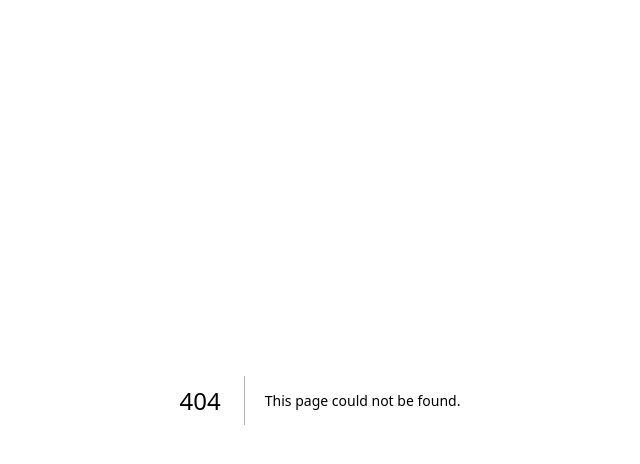
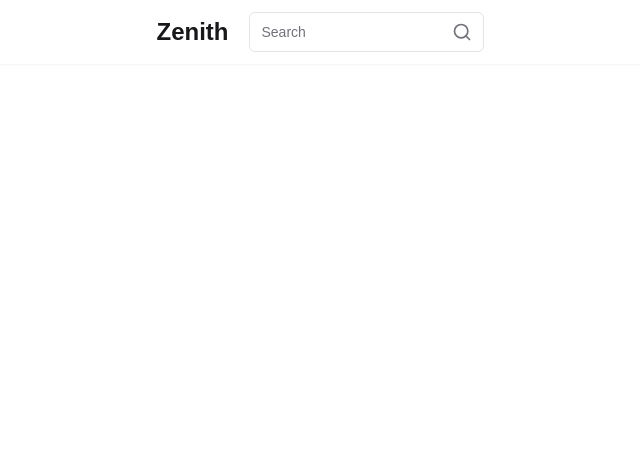
Before and after one commit to mgalihpp/zenith, a Next.js app: page / in a window 1280 px wide. Before the commit this address had no page. Shown: the top 464 px of the page, without its empty margins (320-960 px from the left). Built offline with nearby package versions, Linux system fonts and the light colour scheme.

Commit message:
Add HomePage and Navbar components

```diff
--- /dev/null
+++ b/app/(platform)/layout.tsx
@@ -0,0 +1,22 @@
+import Navbar from '@/components/Navbar';
+import MenuBar from '@/components/Navbar/MenuBar';
+import SessionProvider from '@/components/SessionProvider';
+
+export default function HomeLayout({
+  children,
+}: {
+  children: React.ReactNode;
+}) {
+  return (
+    <SessionProvider>
+      <main className="min-h-screen flex flex-col">
+        <Navbar />
+        <div className="mx-auto flex w-full max-w-7xl grow gap-5 p-5">
+          <MenuBar className="sticky top-[5.25rem] hidden h-fit flex-none space-y-3 rounded-2xl bg-card px-3 py-5 shadow-sm sm:block lg:px-5 xl:w-80" />
+          {children}
+        </div>
+        <MenuBar className="sticky bottom-0 flex w-full justify-center gap-5 border-t bg-card p-3 sm:hidden" />
+      </main>
+    </SessionProvider>
+  );
+}
--- /dev/null
+++ b/app/(platform)/page.tsx
@@ -0,0 +1,3 @@
+export default function HomePage() {
+  return <div></div>;
+}
--- /dev/null
+++ b/components/Navbar/MenuBar.tsx
@@ -0,0 +1,46 @@
+'use client';
+
+import { useSession } from '@/components/SessionProvider';
+import { Button } from '../ui/button';
+import Link from 'next/link';
+import { Bookmark, Home } from 'lucide-react';
+
+type MenuBarProps = {
+  className?: string;
+};
+
+export default function MenuBar({ className }: MenuBarProps) {
+  const user = useSession();
+
+  if (!user) return null;
+
+  // TODO: NOTIFICATION
+
+  // TODO: NOTIFICATION
+
+  return (
+    <div className={className}>
+      <Button
+        variant="ghost"
+        className="flex items-center justify-start gap-3"
+        title="Home"
+        asChild
+      >
+        <Link href="/">
+          <Home /> <span className="hidden lg:inline">Home</span>
+        </Link>
+      </Button>
+      <Button
+        variant="ghost"
+        className="flex items-center justify-start gap-3"
+        title="Bookmarks"
+        asChild
+      >
+        <Link href="/bookmarks">
+          <Bookmark />
+          <span className="hidden lg:inline">Bookmarks</span>
+        </Link>
+      </Button>
+    </div>
+  );
+}
--- /dev/null
+++ b/components/Navbar/SearchBar.tsx
@@ -0,0 +1,30 @@
+import { useRouter } from 'next/navigation';
+import { Input } from '@/components/ui/input';
+import { SearchIcon } from 'lucide-react';
+import { FormEvent } from 'react';
+
+export default function SearchBar() {
+  const router = useRouter();
+
+  const handleSubmit = (e: FormEvent<HTMLFormElement>) => {
+    e.preventDefault();
+
+    const form = e.currentTarget;
+    const formData = form.q as HTMLInputElement;
+
+    const query = formData.value.trim();
+
+    if (!query) return;
+
+    router.push(`/search?q=${encodeURIComponent(query)}`);
+  };
+
+  return (
+    <form method="GET" action="/search" onSubmit={handleSubmit}>
+      <div className="relative">
+        <Input placeholder="Search" name="q" className="pe-10" />
+        <SearchIcon className="absolute right-3 top-1/2 size-5 -translate-y-1/2 transform text-muted-foreground" />
+      </div>
+    </form>
+  );
+}
--- /dev/null
+++ b/components/Navbar/index.tsx
@@ -0,0 +1,17 @@
+'use client';
+
+import Link from 'next/link';
+import SearchBar from './SearchBar';
+
+export default function Navbar() {
+  return (
+    <header className="sticky top-0 z-10 bg-card shadow-sm">
+      <div className="mx-auto flex max-w-7xl flex-wrap items-center justify-center gap-5 px-5 py-3">
+        <Link href="/" className="text-2xl font-bold text-primary">
+          Zenith
+        </Link>
+        <SearchBar />
+      </div>
+    </header>
+  );
+}
```
